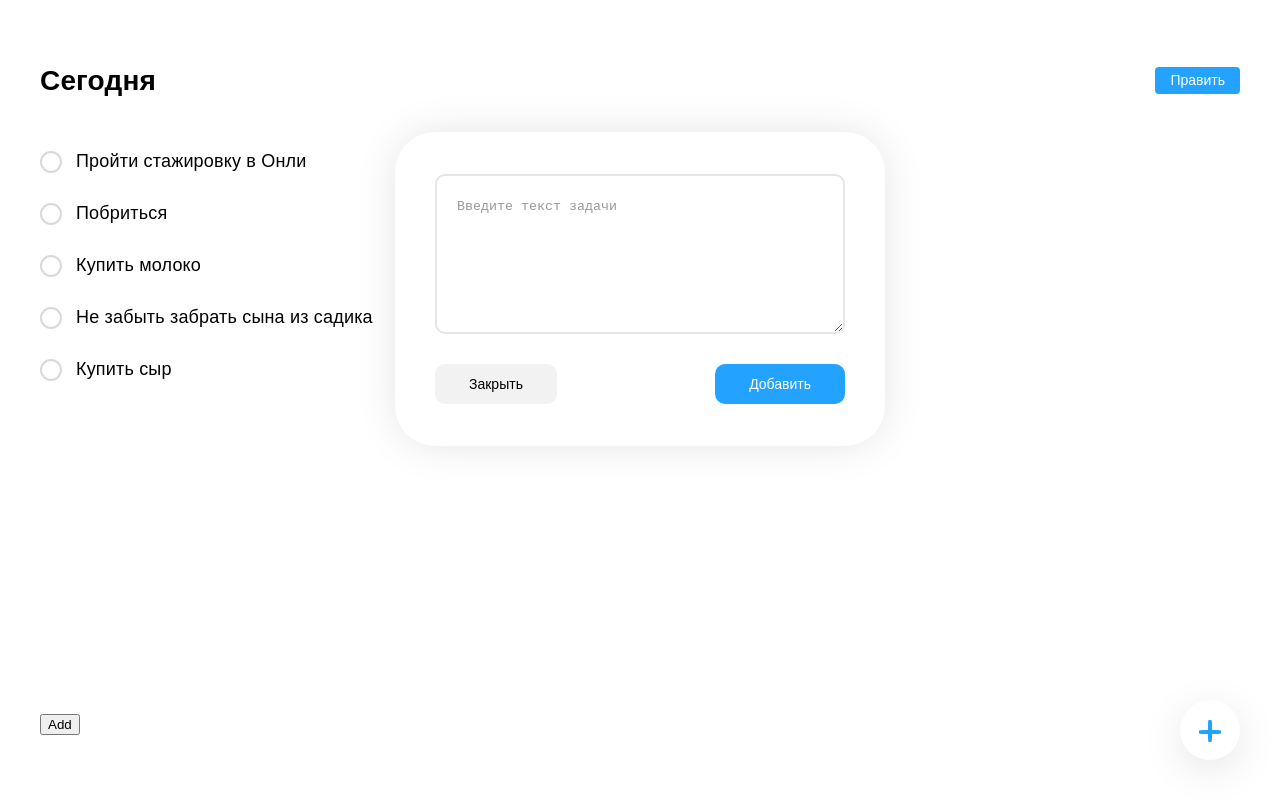
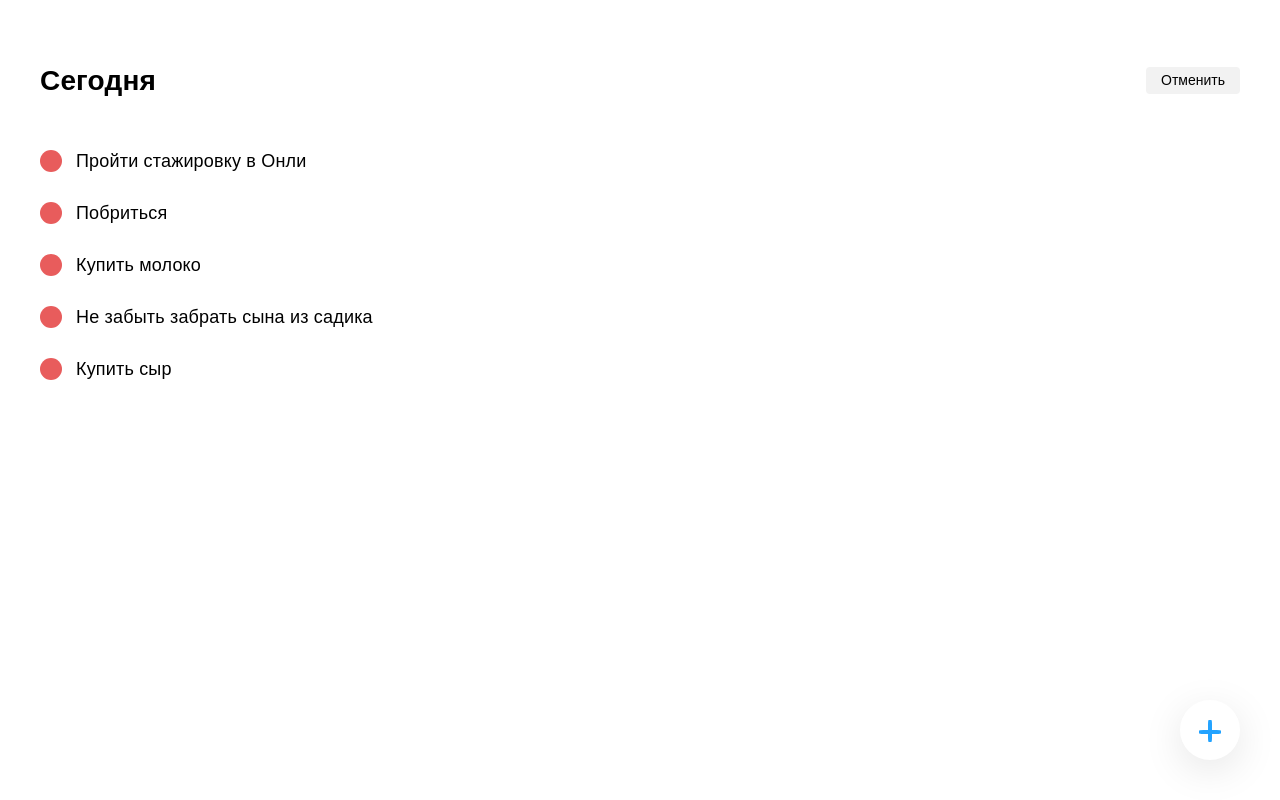
Before and after one commit to JuliaKrotova/React-todo-list, a React app: page / in a window 1280 px wide. Both pictures are taken after a click on the button "Править". Built offline with nearby package versions, Linux system fonts and the light colour scheme.

Commit message:
добавляет функцию добавления и редактирования задачи

```diff
--- a/src/features/App/app.js
+++ b/src/features/App/app.js
@@ -1,4 +1,4 @@
-import React from "react";
+import React, { useState } from "react";
 import { BrowserRouter as Router, Switch, Route } from "react-router-dom";
 
 import Header from "../Header/header";
@@ -6,12 +6,14 @@ import Header from "../Header/header";
 import Home from "../../pages/home";
 
 const App = () => {
+  const [listState, setListState] = useState("show");
+
   return (
     <Router>
-      <Header />
+      <Header listState={listState} setListState={setListState} />
       <Switch>
         <Route path="/">
-          <Home />
+          <Home listState={listState} setListState={setListState} />
         </Route>
       </Switch>
     </Router>
--- a/src/features/App/scss/mixins.scss
+++ b/src/features/App/scss/mixins.scss
@@ -87,7 +87,7 @@
 }
 
 @mixin modal {
-  //display: none;
+  display: none;
   position: fixed;
   top: 8.25rem;
   left: 0;
--- a/src/features/Header/header.js
+++ b/src/features/Header/header.js
@@ -1,12 +1,28 @@
 import React from "react";
 
-const Header = () => {
+const Header = (props) => {
   return (
     <header className="header">
       <div className="container header__wrapper">
         <h1 className="header__h1">Сегодня</h1>
-        <button className="button header__button-edit">Править</button>
-        <button className="button header__button-cancel">Отменить</button>
+        <button
+          className={
+            "button header__button-edit" +
+            (props.listState == "edit" ? " hidden" : "")
+          }
+          onClick={() => props.setListState("edit")}
+        >
+          Править
+        </button>
+        <button
+          className={
+            "button header__button-cancel" +
+            (props.listState == "edit" ? " show" : "")
+          }
+          onClick={() => props.setListState("show")}
+        >
+          Отменить
+        </button>
       </div>
     </header>
   );
--- a/src/features/ModalAdd/modalAdd.js
+++ b/src/features/ModalAdd/modalAdd.js
@@ -1,27 +1,39 @@
 import React, { useState } from "react";
 
 const ModalAdd = (props) => {
-  let a = "";
-  if (props.modalState) {
-    a = "bbb";
-  }
+  const [newTask, setNewTask] = useState("");
+
+  const addAndClose = (event) => {
+    event.preventDefault();
+    props.addTodo(newTask);
+    props.setListState("show");
+  };
+
   return (
-    <section className="modal modal--add">
-      {a}
+    <section
+      className={"modal modal--add" + (props.listState == "add" ? " show" : "")}
+    >
       <h2 className="visually-hidden">Форма добавления задачи</h2>
       <p className="todo__empty hidden">Список задач пуст</p>
       <div className="container modal__wrapper">
         <div className="form">
-          <form method="post" name="taskAdd">
+          <form method="post" name="taskAdd" onSubmit={addAndClose}>
             <div className="form__row">
               <textarea
+                onChange={(event) => {
+                  setNewTask(event.target.value);
+                }}
+                value={newTask}
                 name="taskArea"
                 placeholder="Введите текст задачи"
                 required
               ></textarea>
             </div>
             <div className="form__row form__row--buttons">
-              <button className="button form__button form__button--close">
+              <button
+                className="button form__button form__button--close"
+                onClick={() => props.setListState("show")}
+              >
                 Закрыть
               </button>
               <button
--- a/src/features/TodoItem/todoItem.js
+++ b/src/features/TodoItem/todoItem.js
@@ -6,9 +6,16 @@ const TodoItem = (props) => {
       <label className="todo__label">
         <span className="todo__span">{props.item.value}</span>
         <input type="checkbox" className="visually-hidden todo__check-input" />
-        <span className="todo__checkbox"></span>
+        <span
+          className={
+            "todo__checkbox" + (props.listState == "edit" ? " hidden" : "")
+          }
+        ></span>
       </label>
-      <button className="todo__action"></button>
+      <button
+        className={"todo__action" + (props.listState == "edit" ? " show" : "")}
+        onClick={() => props.removeTodo(props.index)}
+      ></button>
     </li>
   );
 };
--- a/src/features/TodoList/todoList.js
+++ b/src/features/TodoList/todoList.js
@@ -1,5 +1,6 @@
 import React, { useState } from "react";
 import TodoItem from "../TodoItem/todoItem";
+import ModalAdd from "../ModalAdd/modalAdd";
 
 const TodoList = (props) => {
   let tasksData = [
@@ -10,7 +11,8 @@ const TodoList = (props) => {
     "Купить сыр",
   ];
 
-  const setModalState = props.setModalState;
+  const setListState = props.setListState;
+  const listState = props.listState;
 
   const [todo, setTodo] = useState(
     tasksData.map((task) => {
@@ -29,26 +31,30 @@ const TodoList = (props) => {
   return (
     <section className="todo">
       <h2 className="visually-hidden">Задачи</h2>
-      <p className="todo__empty hidden">Список задач пуст</p>
+      <p className={"todo__empty" + (todo.length == "0" ? " show" : "")}>
+        Список задач пуст
+      </p>
       <ul className="todo__list">
         {todo.map((item, index) => (
-          <TodoItem key={index} item={item} />
+          <TodoItem
+            index={index}
+            item={item}
+            listState={listState}
+            removeTodo={removeTodo}
+          />
         ))}
       </ul>
       <button
-        onClick={() => setModalState(true)}
+        onClick={() => setListState("add")}
         className="button todo__button--add"
         aria-label="Добавить задачу"
       ></button>
 
-      <div>
-        {todo.map((item, index) => (
-          <div key={index} onClick={() => removeTodo(index)}>
-            {item.title}
-          </div>
-        ))}
-        <button onClick={() => addTodo("новая таска")}>Add</button>
-      </div>
+      <ModalAdd
+        listState={listState}
+        setListState={setListState}
+        addTodo={addTodo}
+      />
     </section>
   );
 };
--- a/src/features/TodoList/todoList.scss
+++ b/src/features/TodoList/todoList.scss
@@ -55,6 +55,10 @@
     background: #e85c5c no-repeat center;
   }
 
+  &__action.show {
+    display: block;
+  }
+
   &__button--add.button {
     @include button(
       $border-radius: 50%,
@@ -104,4 +108,12 @@
       background-color: $white;
     }
   }
+
+  &__empty {
+    display: none;
+  }
+
+  &__empty.show {
+    display: block;
+  }
 }
--- a/src/pages/home.js
+++ b/src/pages/home.js
@@ -1,16 +1,15 @@
 import React, { useState } from "react";
 import TodoList from "../features/TodoList/todoList";
-import ModalAdd from "../features/ModalAdd/modalAdd";
 
-const Home = () => {
-  const [modalState, setModalState] = useState(false);
-
+const Home = (props) => {
   return (
     <>
       <main>
         <div className="container">
-          <TodoList setModalState={setModalState} />
-          <ModalAdd modalState={modalState} setModalState={setModalState} />
+          <TodoList
+            listState={props.listState}
+            setListState={props.setListState}
+          />
         </div>
       </main>
     </>
```
Also changed, not shown: 1 other file.
